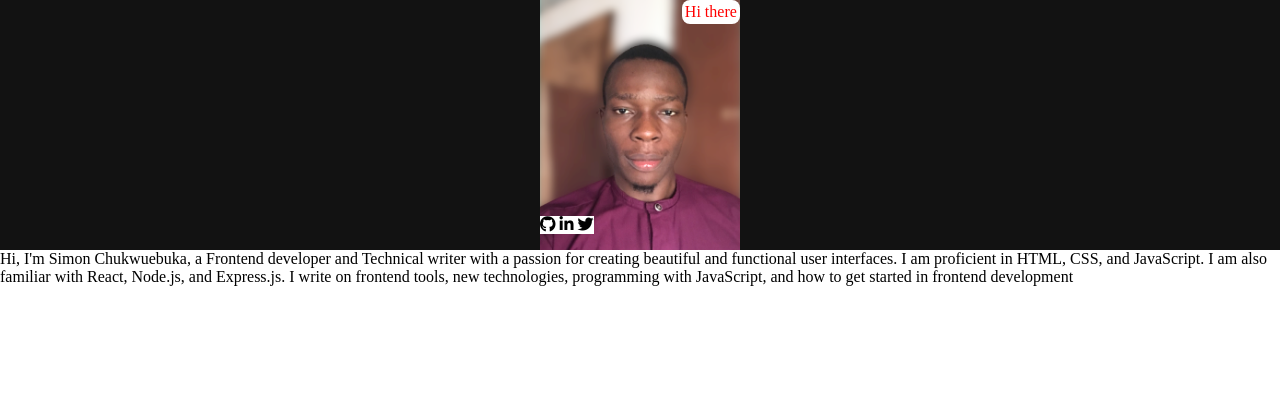
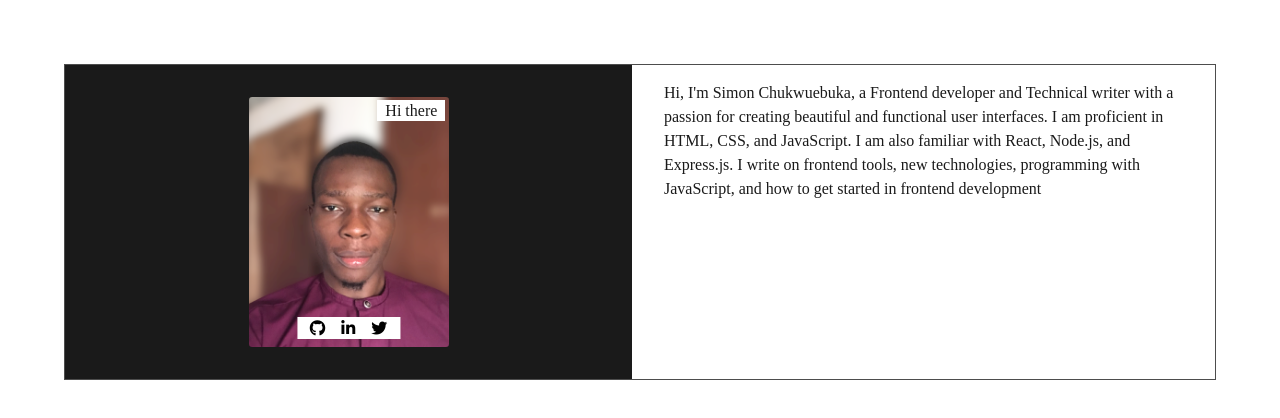
Before and after one commit to cEbuka/cEbuka.github.io, a plain HTML site: page index.html in a window 1280 px wide. Drawn offline with Linux system fonts and the light colour scheme.

Commit message:
styling about-section

```diff
--- a/style.css
+++ b/style.css
@@ -6,11 +6,8 @@
 }
 
 :root {
-  --clr-secondary-100: hsl(254, 88%, 90%);
-  --clr-secondary-500: hsl(256, 67%, 59%);
-  --clr-primary-100: hsl(31, 66%, 93%);
-  --clr-primary-500: hsl(39, 100%, 71%);
-  --clr-black: hsl(0, 0%, 7%);
+  --clr-gray: hsl(0, 0%, 30%);
+  --clr-black: hsl(0, 0%, 10%);
   --clr-white: hsl(0, 0%, 100%);
 
   --xlg: 4rem;
@@ -34,14 +31,26 @@ body {
   background-color: var(--clr-white);
 }
 
+.portfolio {
+  display: grid;
+  gap: 1em;
+  border: 1px solid var(--clr-gray);
+  margin: 2rem;
+
+  @media screen and (min-width: 768px) {
+    grid-template-columns: repeat(2, 1fr);
+    margin: 4rem;
+
+  }
+}
+
 .profile {
   background-color: var(--clr-black);
+  padding-block: 2rem;
 }
 
 .profile-img-container {
   position: relative;
-  border-radius: rem;
-  background-color: aqua;
   width: 200px;
   height: 250px;
   margin-inline: auto;
@@ -50,22 +59,33 @@ body {
     object-fit: cover;
     width: 100%;
     height: 100%;
+    border-radius: 0.2rem;
   }
 }
 
 .utc-time {
   background-color: var(--clr-white);
   font-size: var(--m-sm);
-  color: red;
+  color: var(--clr-black);
   position: absolute;
-  top: 0;
-  right: 0;
-  border-radius: 0.5rem;
-  padding: 0.2rem;
+  top: 0.2rem;
+  right: 0.2rem;
+  padding: 0.1rem 0.5rem;
 }
 
 .profile-socials {
+  display: flex;
+  gap: 1rem;
   background-color: var(--clr-white);
   position: absolute;
-  bottom: 1rem;
+  bottom: 0.5rem;
+  left: 50%;
+  transform: translateX(-50%);
+  padding: 0.2rem 0.8rem;
 }
+
+.about {
+  color: var(--clr-black);
+  padding: 1rem;
+  line-height: 1.5;
+}
```
